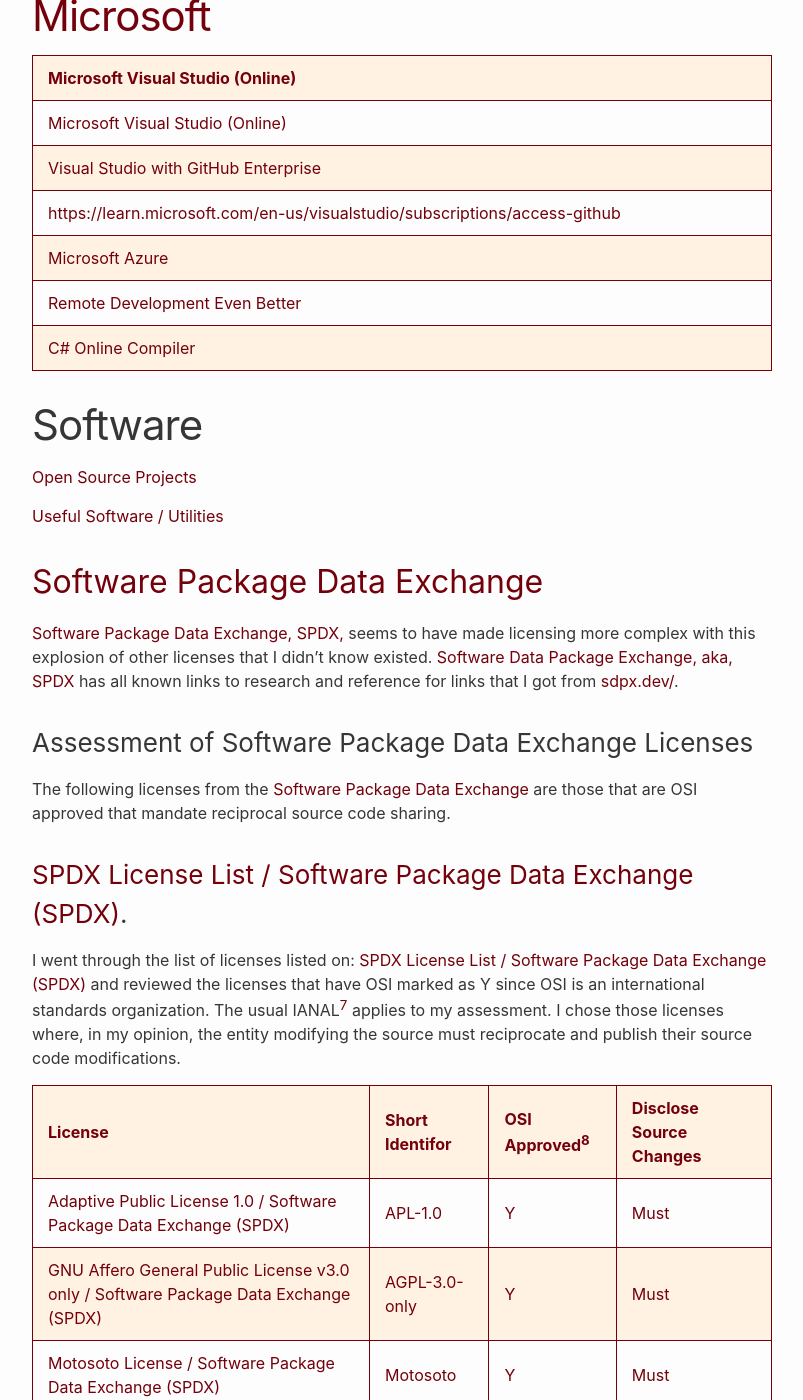
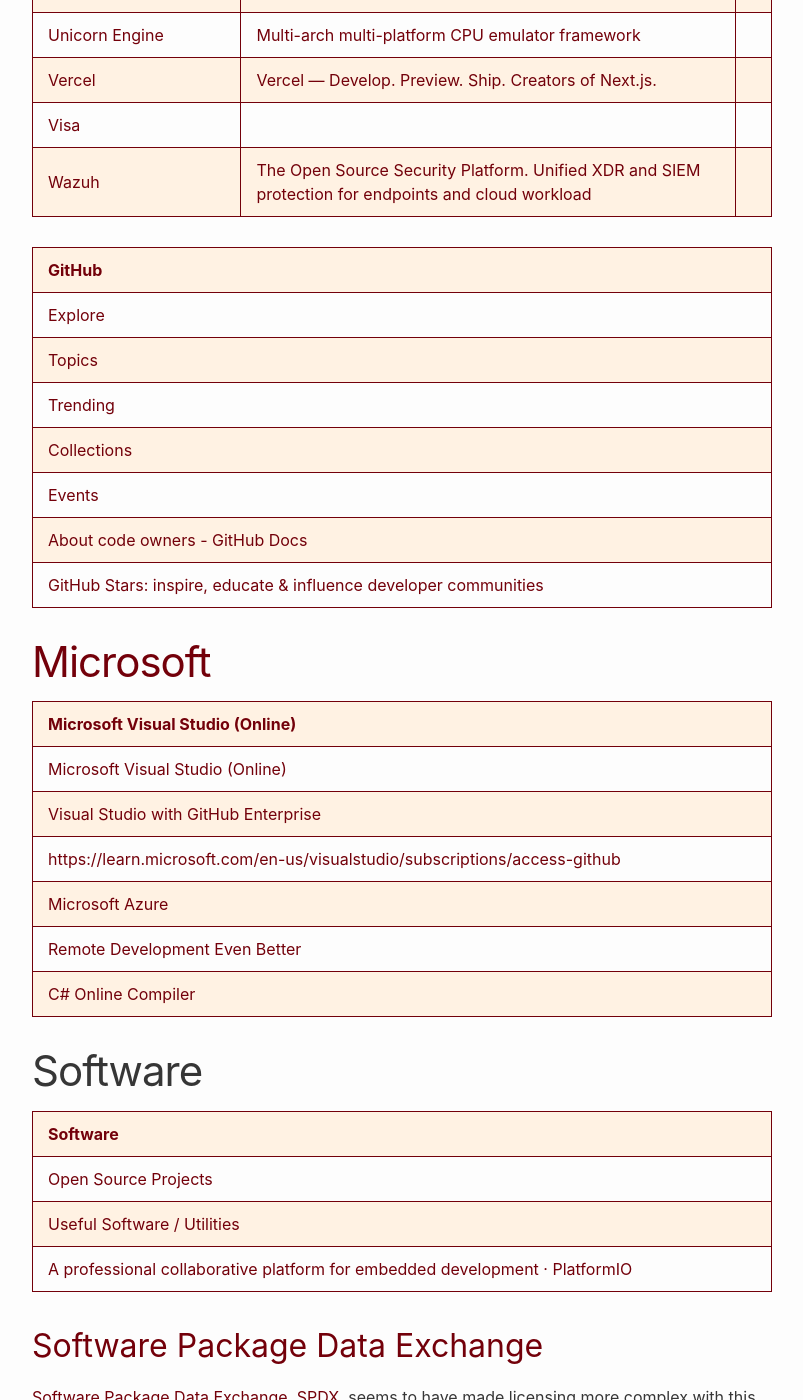
Before and after one commit to RalphHightower/RalphHightower, a Jekyll site: the page built from References.md, in a window 1280 px wide and 1400 px high, scrolled down 10674 px. Shown: the whole window, without its empty margins (238-1041 px from the left). Built offline with Jekyll 4.4.1, drawn with Linux system fonts in a browser that asks for light colours; our own code applies the rules of GitHub Pages for plain Markdown files; some of the changed text lies outside the part shown.

Commit message:
[feat](doc): (extended description)

```diff
--- a/References.md
+++ b/References.md
@@ -70,7 +70,8 @@
 | [Arduino](https://github.com/arduino ) | This org contains the official Arduino tools (IDE, CLI...), documentation and cores. See [@arduino-libraries](https://github.com/arduino-libraries) for the official libraries |
 | [Arduino Libraries](https://github.com/arduino-libraries ) | This org contains the official Arduino Libraries. See [@arduino](https://github.com/arduino) for the tools (IDE, CLI...) and everything else |
 | [Arm Software](https://github.com/ARM-software ) ||
-| [Armbian](https://github.com/armbian) | Linux for single board computers |
+| [Arm Developer Ecosystem](https://github.com/ArmDeveloperEcosystem ) |
+| [Armbian](https://github.com/armbian) | Linux for single board computers ||
 | [Avnet](https://github.com/Avnet) | Hardware Products |
 | [BOINC](https://github.com/BOINC ) | Open-source software for volunteer computing and grid computing |
 | [BOOM: The Berkeley Out-of-Order RISC-V Processor](https://github.com/riscv-boom ) | The Berkeley Out-of-Order RISC-V Processor |
@@ -167,6 +170,16 @@
 [^92]: Three Letter Acronym[^93]
 [^93]: Software developers and engineers are fond of acronyms.
 
+| **GitHub** |
+|----|
+| [Explore](https://github.com/explore) |
+| [Topics](https://github.com/topics) |
+| [Trending](https://github.com/trending) |
+| [Collections](https://github.com/collections) |
+| [Events](https://github.com/events) |
+| [About code owners - GitHub Docs](https://docs.github.com/en/repositories/managing-your-repositorys-settings-and-features/customizing-your-repository/about-code-owners ) |
+| [GitHub Stars: inspire, educate & influence developer communities](https://stars.github.com/ ) |
+
 # [Microsoft](https://www.microsoft.com/)
 
 | [Microsoft Visual Studio (Online)](https://vscode.dev/) |
@@ -180,9 +193,11 @@
 
 # Software
 
-[Open Source Projects](FavOpenSourceProjects.md)
-
-[Useful Software / Utilities](Software.md)
+| Software |
+|---|
+| [Open Source Projects](FavOpenSourceProjects.md) |
+| [Useful Software / Utilities](Software.md)
+| [A professional collaborative platform for embedded development · PlatformIO](https://platformio.org/ ) |
 
 ## [Software Package Data Exchange](SoftwareDataPackageExchange.md)
 
```
Also changed, not shown: other parts of References.md (+2 -0 lines).
